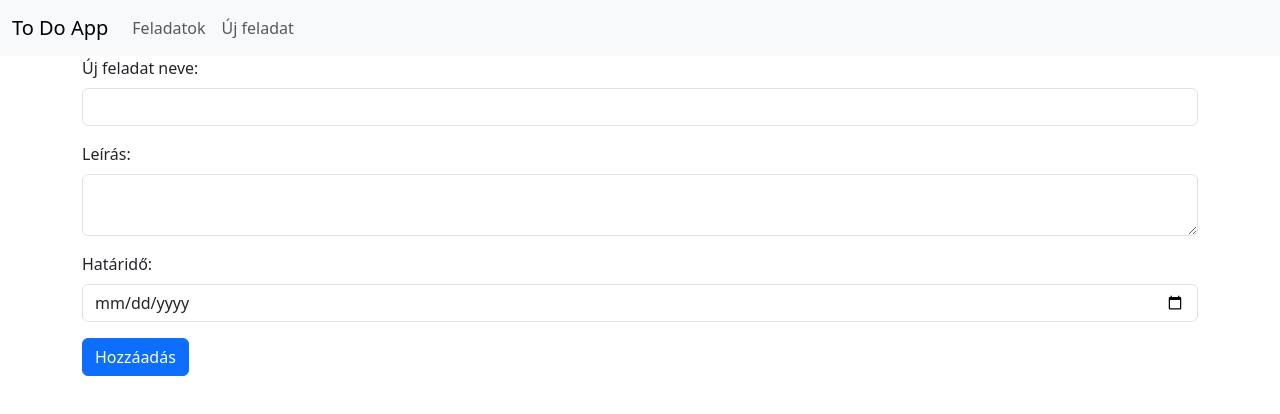
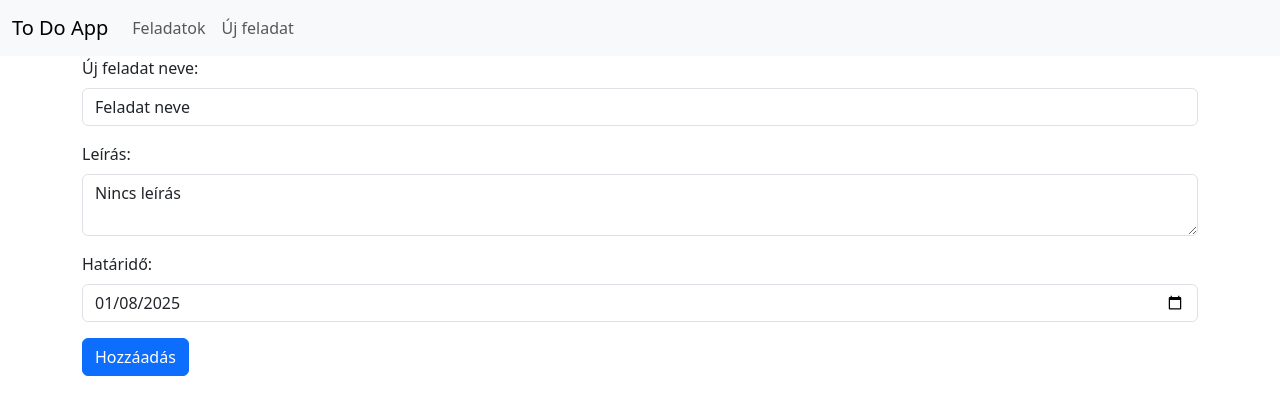
Before and after one commit to b0totmat/vue-feladatok, a Vue app in the folder ToDoApp/todo-app/: page /newtask in a window 1280 px wide. Shown: the top 414 px of the page. Built offline with nearby package versions, Linux system fonts and the light colour scheme.

Commit message:
Űrlapoknál mai dátum az alap

```diff
--- a/ToDoApp/todo-app/src/views/EditTaskView.vue
+++ b/ToDoApp/todo-app/src/views/EditTaskView.vue
@@ -29,7 +29,7 @@
     const title = ref()
     const desc = ref()
     const isFinished = ref()
-    const deadline = ref()
+    const deadline = ref(new Date().toISOString().split('T')[0])
 
     const id = useRoute().params.id,
           router = useRouter()
--- a/ToDoApp/todo-app/src/views/NewTaskView.vue
+++ b/ToDoApp/todo-app/src/views/NewTaskView.vue
@@ -22,9 +22,9 @@
     import { useRouter } from 'vue-router'
     import { useTaskStore } from '@/stores/task'
 
-    const title = ref()
-    const desc = ref()
-    const deadline = ref()
+    const title = ref('Feladat neve')
+    const desc = ref('Nincs leírás')
+    const deadline = ref(new Date().toISOString().split('T')[0])
 
     const tasks = useTaskStore()
     const router = useRouter()
```
